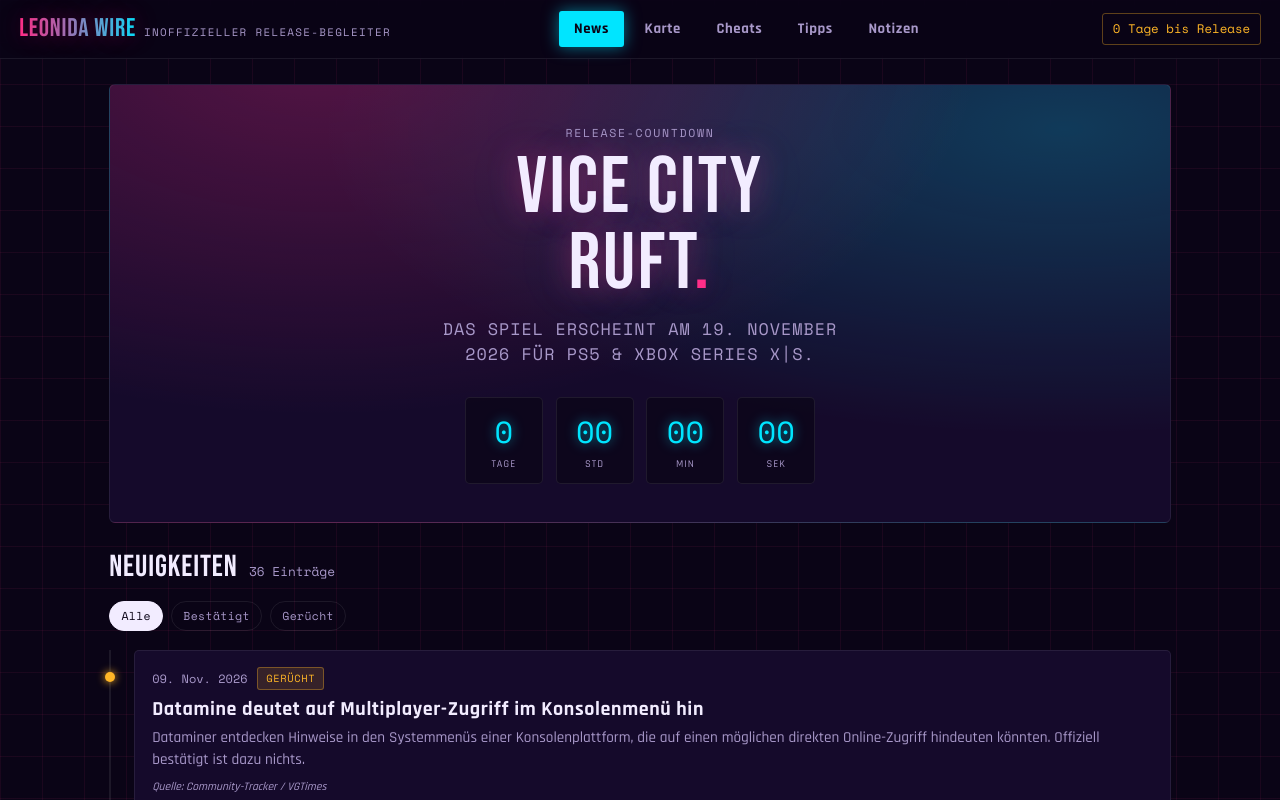
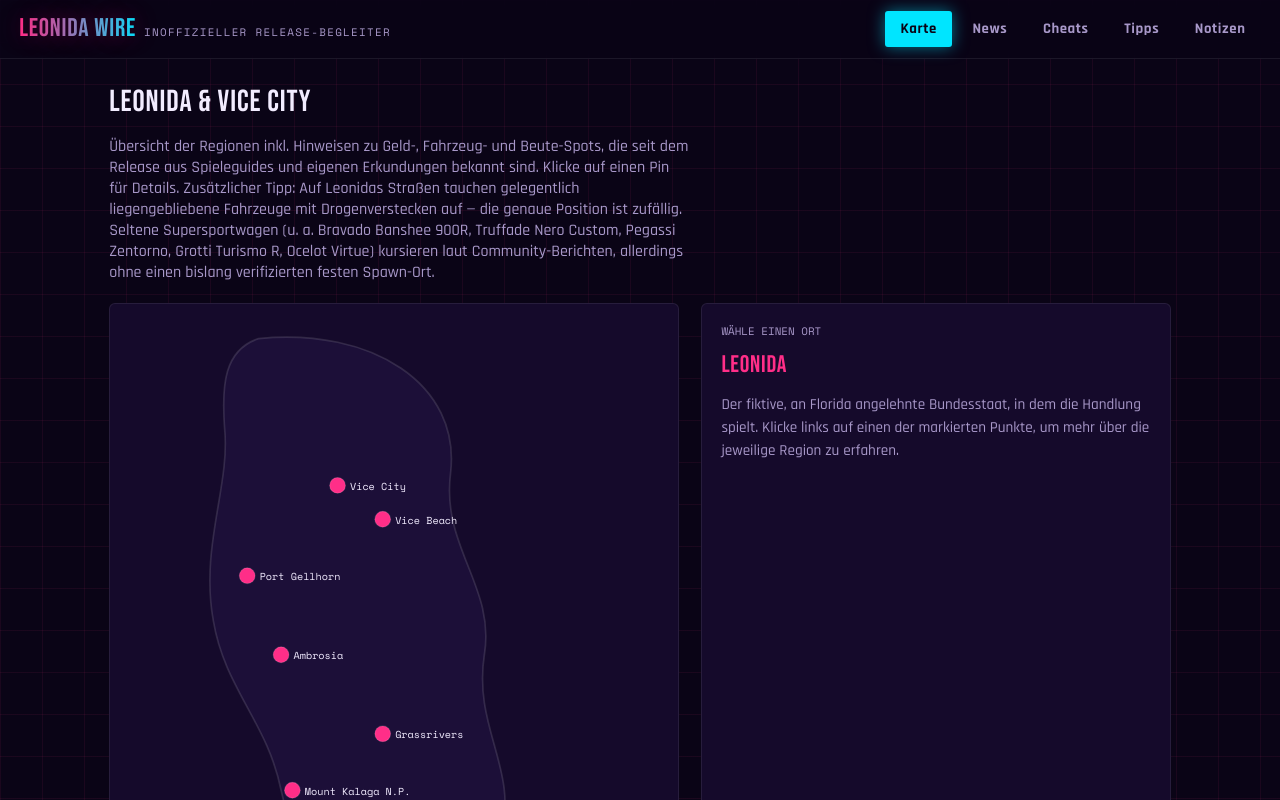
Before and after one commit to SAX7Sunny/leonida-wire, a plain HTML site: page index.html in a window 1280 px wide. Shown: the top 800 px of the page. Drawn offline with nearby package versions, Linux system fonts and the light colour scheme.

Commit message:
Karte als Startseite, Timer entfernt, Loot/Fahrzeug-Infos ergänzt

```diff
--- a/index.html
+++ b/index.html
@@ -244,49 +244,26 @@
     <span class="sub mono">INOFFIZIELLER RELEASE-BEGLEITER</span>
   </div>
   <nav class="tabs" id="tabNav">
-    <button data-tab="news" class="active">News</button>
-    <button data-tab="map">Karte</button>
+    <button data-tab="map" class="active">Karte</button>
+    <button data-tab="news">News</button>
     <button data-tab="cheats">Cheats</button>
     <button data-tab="tips">Tipps</button>
     <button data-tab="notes">Notizen</button>
   </nav>
-  <div class="countdown-mini mono" id="miniCountdown">lädt …</div>
 </header>
 
 <main>
 
-  <!-- NEWS -->
-  <section class="tabpanel active" id="tab-news">
-    <div class="hero">
-      <div class="eyebrow mono">RELEASE-COUNTDOWN</div>
-      <h1>VICE CITY<br>RUFT<span>.</span></h1>
-      <p class="tag">Das Spiel erscheint am 19. November 2026 für PS5 &amp; Xbox Series X|S.</p>
-      <div class="clock" id="clock">
-        <div class="unit"><div class="num" id="cd-days">--</div><div class="lbl">TAGE</div></div>
-        <div class="unit"><div class="num" id="cd-hours">--</div><div class="lbl">STD</div></div>
-        <div class="unit"><div class="num" id="cd-min">--</div><div class="lbl">MIN</div></div>
-        <div class="unit"><div class="num" id="cd-sec">--</div><div class="lbl">SEK</div></div>
-      </div>
-    </div>
-
-    <div class="section-head">
-      <h2>Neuigkeiten</h2>
-      <span class="count mono" id="newsCount"></span>
-    </div>
-    <div class="chips" id="newsFilters">
-      <button class="chip active" data-filter="alle">Alle</button>
-      <button class="chip" data-filter="bestaetigt">Bestätigt</button>
-      <button class="chip" data-filter="geruecht">Gerücht</button>
-    </div>
-    <div class="timeline" id="newsList"></div>
-  </section>
-
   <!-- MAP -->
-  <section class="tabpanel" id="tab-map">
+  <section class="tabpanel active" id="tab-map">
     <div class="section-head"><h2>Leonida &amp; Vice City</h2></div>
     <p style="color:var(--text-dim); max-width:70ch; margin-bottom:1.2rem;">
-      Übersicht der bislang aus Trailern, Screenshots und offiziellem Bildmaterial bekannten Regionen.
-      Klicke auf einen Pin für Details.
+      Übersicht der Regionen inkl. Hinweisen zu Geld-, Fahrzeug- und Beute-Spots, die seit dem Release
+      aus Spieleguides und eigenen Erkundungen bekannt sind. Klicke auf einen Pin für Details.
+      Zusätzlicher Tipp: Auf Leonidas Straßen tauchen gelegentlich liegengebliebene Fahrzeuge mit
+      Drogenverstecken auf — die genaue Position ist zufällig. Seltene Supersportwagen (u. a. Bravado
+      Banshee 900R, Truffade Nero Custom, Pegassi Zentorno, Grotti Turismo R, Ocelot Virtue) kursieren
+      laut Community-Berichten, allerdings ohne einen bislang verifizierten festen Spawn-Ort.
     </p>
     <div class="map-wrap">
       <div class="map-svg-box">
@@ -313,6 +290,20 @@
       </div>
     </div>
     <p class="map-disclaimer">Stilisierte, nicht-offizielle Darstellung zur groben Orientierung — keine echte offizielle Karte. Lagebeziehungen sind angenähert.</p>
+  </section>
+
+  <!-- NEWS -->
+  <section class="tabpanel" id="tab-news">
+    <div class="section-head">
+      <h2>Neuigkeiten</h2>
+      <span class="count mono" id="newsCount"></span>
+    </div>
+    <div class="chips" id="newsFilters">
+      <button class="chip active" data-filter="alle">Alle</button>
+      <button class="chip" data-filter="bestaetigt">Bestätigt</button>
+      <button class="chip" data-filter="geruecht">Gerücht</button>
+    </div>
+    <div class="timeline" id="newsList"></div>
   </section>
 
   <!-- CHEATS -->
@@ -363,7 +354,6 @@
 
 <script>
 /* ---------------- DATA ---------------- */
-const RELEASE_DATE = new Date('2026-11-19T00:00:00');
 
 const newsItems = [
   {date:'2026-11-09', status:'geruecht', title:'Datamine deutet auf Multiplayer-Zugriff im Konsolenmenü hin', text:'Dataminer entdecken Hinweise in den Systemmenüs einer Konsolenplattform, die auf einen möglichen direkten Online-Zugriff hindeuten könnten. Offiziell bestätigt ist dazu nichts.', src:'Community-Tracker / VGTimes'},
@@ -405,13 +395,13 @@ const newsItems = [
 ];
 
 const locations = [
-  {id:'vc', name:'Vice City', x:190, y:150, status:'Offiziell bestätigt', text:'Zentraler Schauplatz, inspiriert von Miami. Neon-Downtown, Strände, dichtes Nachtleben — laut offiziellem Material voller als je zuvor.'},
+  {id:'vc', name:'Vice City', x:190, y:150, status:'Geld- & Loot-Tipp', text:'Zentraler Schauplatz, inspiriert von Miami. Neon-Downtown, Strände, dichtes Nachtleben. Spieleguides nennen das südlich angrenzende Vice-Dale County als gutes frühes Loot-Ziel: ca. 5 km von Jasons Haus entfernt soll ein Lagerhaus besonders ergiebige Beute für den Spielstart bieten.'},
   {id:'vb', name:'Vice Beach', x:230, y:180, status:'Offiziell bestätigt', text:'Belebter Strandabschnitt direkt an Vice City, in Trailern mehrfach als belebter Treffpunkt gezeigt.'},
-  {id:'pg', name:'Port Gellhorn', x:110, y:230, status:'Offiziell bestätigt', text:'Hafenstädtchen abseits des Glanzes von Vice City — wirkt in den bisherigen Aufnahmen deutlich heruntergekommener und bodenständiger.'},
-  {id:'am', name:'Ambrosia', x:140, y:300, status:'Offiziell bestätigt', text:'Ländliche Region im Landesinneren von Leonida, bislang nur in Kartenausschnitten und Artworks aufgetaucht.'},
-  {id:'gr', name:'Grassrivers', x:230, y:370, status:'Offiziell bestätigt', text:'Sumpf- und Marschgebiet im Everglades-Stil — dichte Vegetation, laut Trailer Schauplatz mehrerer Actionszenen.'},
+  {id:'pg', name:'Port Gellhorn', x:110, y:230, status:'Fahrzeug-Tipp', text:'Hafenstädtchen abseits des Glanzes von Vice City — heruntergekommener und bodenständiger. Laut Guides kauft der Hehler Moses hier unregistrierte bzw. „heiße" Fahrzeuge an; Pfandhäuser in der Gegend sollen bei verkaufter Beute außerdem bessere Preise zahlen als anderswo.'},
+  {id:'am', name:'Ambrosia', x:140, y:300, status:'Geld- & Loot-Tipp', text:'Ländliche Region im Landesinneren von Leonida. Guides verorten südlich von Hamlet ein Industrie-Lagergebiet sowie ein heruntergekommenes Motel, in dem ein Safe mit Kokain und einem Scharfschützengewehr zu finden sein soll.'},
+  {id:'gr', name:'Grassrivers', x:230, y:370, status:'Geld- & Loot-Tipp', text:'Sumpf- und Marschgebiet im Everglades-Stil. Guides berichten von abgestürzten Kleinflugzeugen mit Drogenladungen sowie einem „Kingfisher Compound", das sich mit einer dort gelagerten Waffenkiste ausrauben lässt.'},
   {id:'mk', name:'Mount Kalaga N.P.', x:150, y:420, status:'Offiziell bestätigt', text:'Nationalpark-Gebiet mit Wildnis-Charakter — vermutlich Ausgangspunkt für Outdoor-Aktivitäten wie im Trailer angedeutet (Wandern, Tauchen, Jetski).'},
-  {id:'lk', name:'Leonida Keys', x:210, y:560, status:'Offiziell bestätigt', text:'Inselkette im äußersten Süden. Wird mit der Vorgeschichte von Protagonist Jason Duval in Verbindung gebracht.'},
+  {id:'lk', name:'Leonida Keys', x:210, y:560, status:'Geld- & Loot-Tipp', text:'Inselkette im äußersten Süden, u. a. mit „Key Lento" verbunden — wird mit der Vorgeschichte von Protagonist Jason Duval in Verbindung gebracht. Laut Guides lassen sich hier nach der Mission „Island Dreams" (Tauchausrüstung von Kenton) Schiffswracks unter Wasser erkunden, markiert durch violette Symbole — Beute im Wert von teils über 1.400 $ pro Wrack.'},
 ];
 
 const cheatsData = {
@@ -456,24 +446,6 @@ tabButtons.forEach(btn=>{
     document.getElementById('tab-'+btn.dataset.tab).classList.add('active');
   });
 });
-
-/* ---------------- COUNTDOWN ---------------- */
-function updateCountdown(){
-  const now = new Date();
-  let diff = RELEASE_DATE - now;
-  if(diff < 0) diff = 0;
-  const d = Math.floor(diff/86400000);
-  const h = Math.floor((diff%86400000)/3600000);
-  const m = Math.floor((diff%3600000)/60000);
-  const s = Math.floor((diff%60000)/1000);
-  document.getElementById('cd-days').textContent = d;
-  document.getElementById('cd-hours').textContent = String(h).padStart(2,'0');
-  document.getElementById('cd-min').textContent = String(m).padStart(2,'0');
-  document.getElementById('cd-sec').textContent = String(s).padStart(2,'0');
-  document.getElementById('miniCountdown').textContent = d + ' Tage bis Release';
-}
-updateCountdown();
-setInterval(updateCountdown, 1000);
 
 /* ---------------- NEWS ---------------- */
 let currentFilter = 'alle';
```
